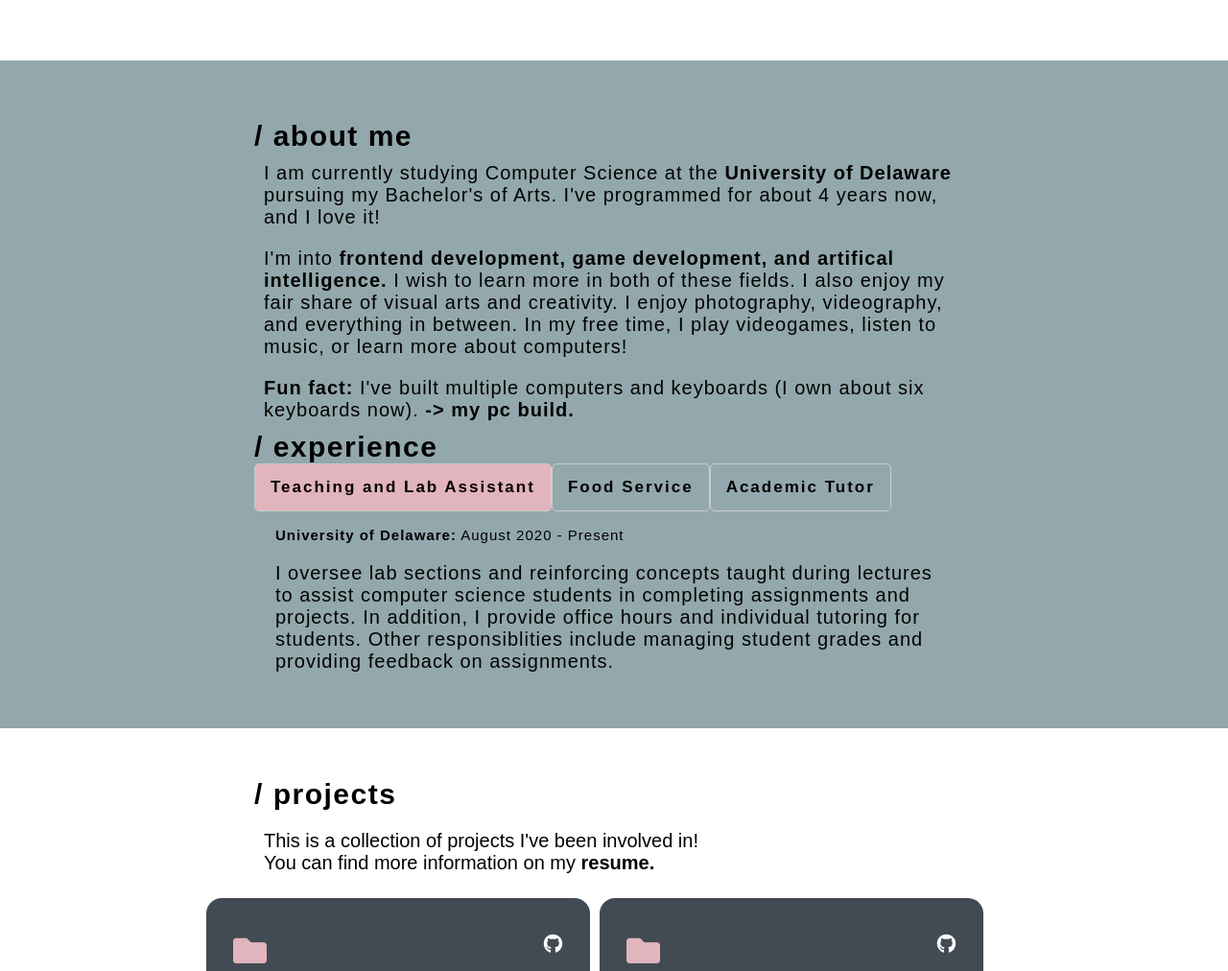
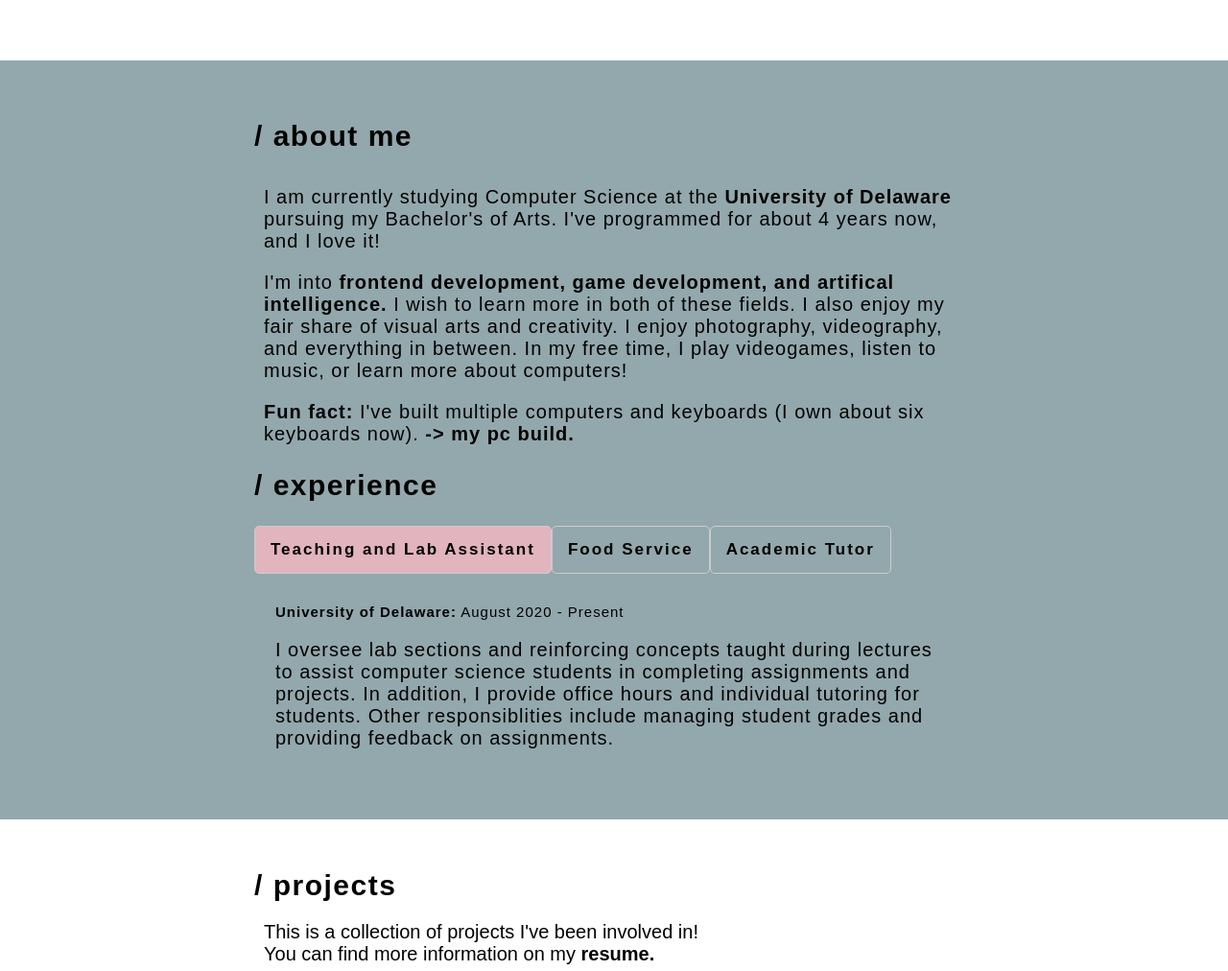
Before and after one commit to rallarey/rallarey.github.io, a website: page index.html in a window 1280 px wide. Shown: the part 1000-2012 px from the top of the page at 96% size. Drawn offline with Linux system fonts and the light colour scheme.

Commit message:
final spacing fixes, small tedious things

```diff
--- a/CSS/style.css
+++ b/CSS/style.css
@@ -245,12 +245,14 @@ section {
     justify-content: left;
     font-family: "NTR", sans-serif;
     letter-spacing: 1px;
+    padding-bottom: 15px;
 }
 
 .about-header {
     font-size: 30px;
     font-weight: 800;
     letter-spacing: 1.5px;
+    padding-bottom: 25px;
 }
 
 .about-text {
@@ -273,6 +275,7 @@ section {
     overflow: hidden;
     background-color: #93A8AC;
     font-family: "NTR",sans-serif;
+    padding-bottom: 15px;
 }
 
 /* Style the buttons inside the tab */
```
